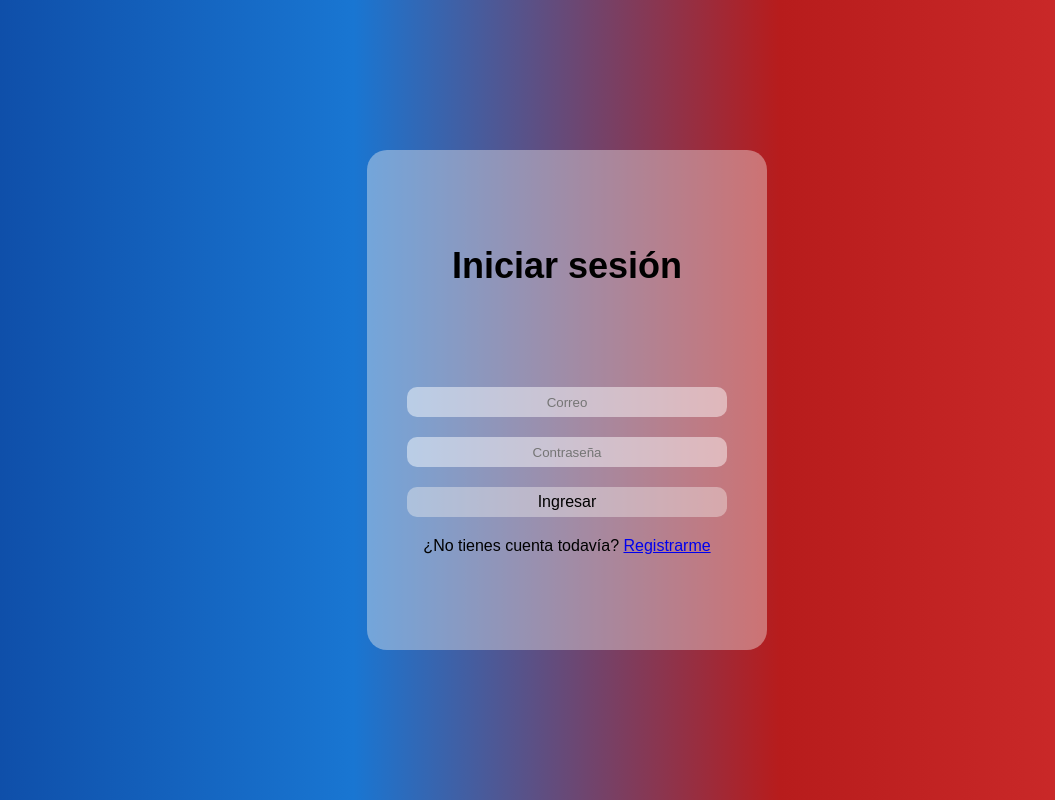
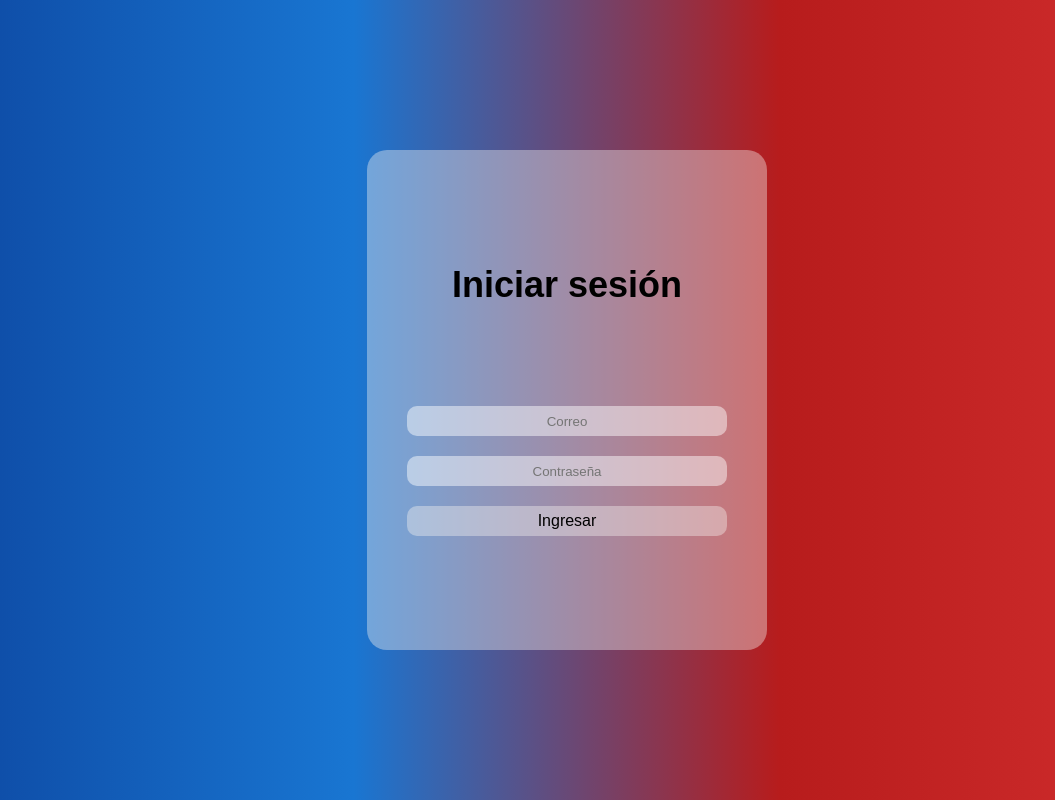
Before and after one commit to abel794/starwars-fans-site, a React (Vite) app: page / in a window 1280 px wide. Shown: the whole page, without its empty margins (73-1128 px from the left). Built offline with nearby package versions, Linux system fonts and the light colour scheme.

Commit message:
se elimino la etiqueta p para que se registren ya que todavia no esta implementado componente

```diff
--- a/src/components/Auth/LoginForm.jsx
+++ b/src/components/Auth/LoginForm.jsx
@@ -37,9 +37,7 @@ export default function LoginForm() {
         </p>
       )}
 
-      <p className="cuenta-no">
-        ¿No tienes cuenta todavía? <a href="/Register">Registrarme</a>
-      </p>
+
     </form>
   );
 }
```
